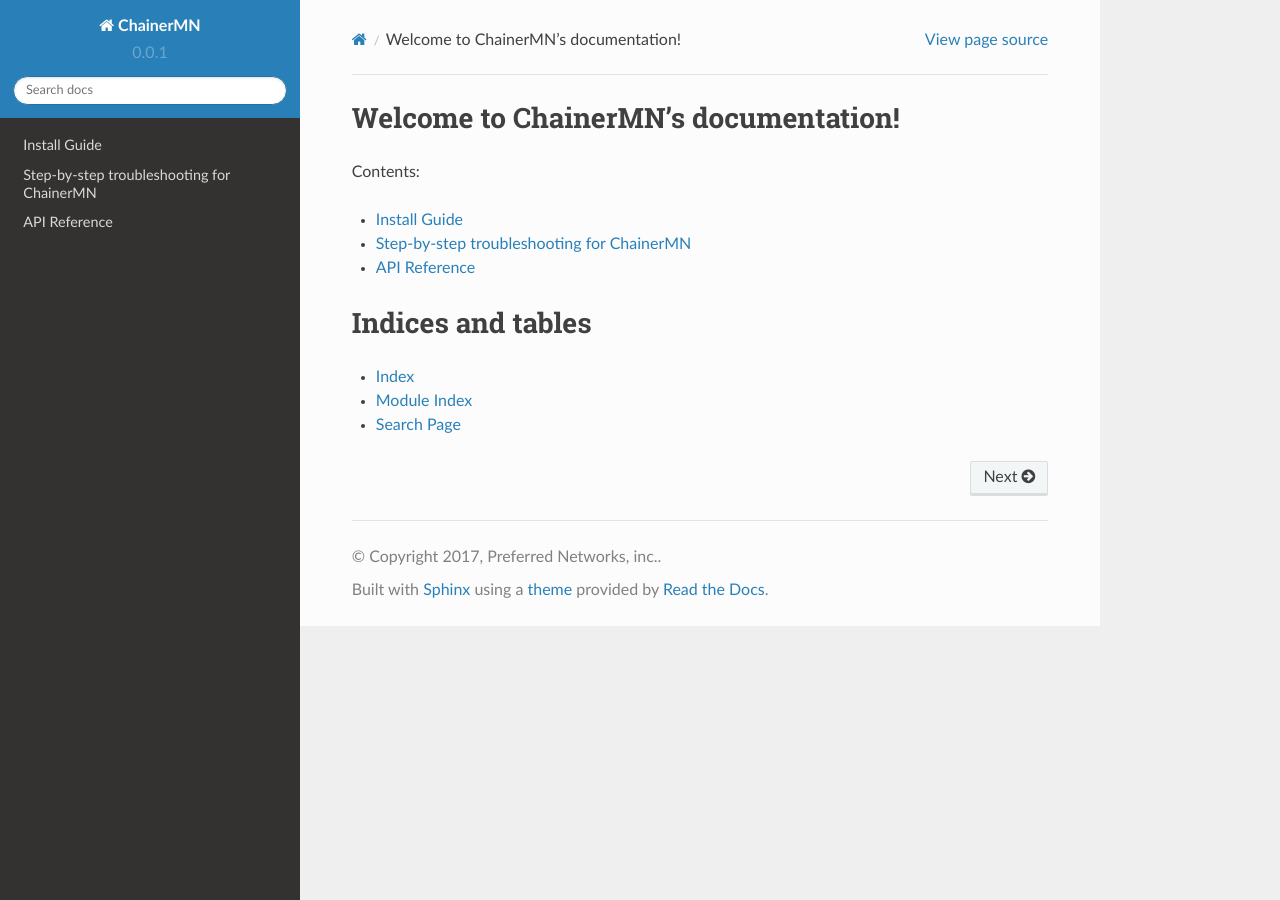
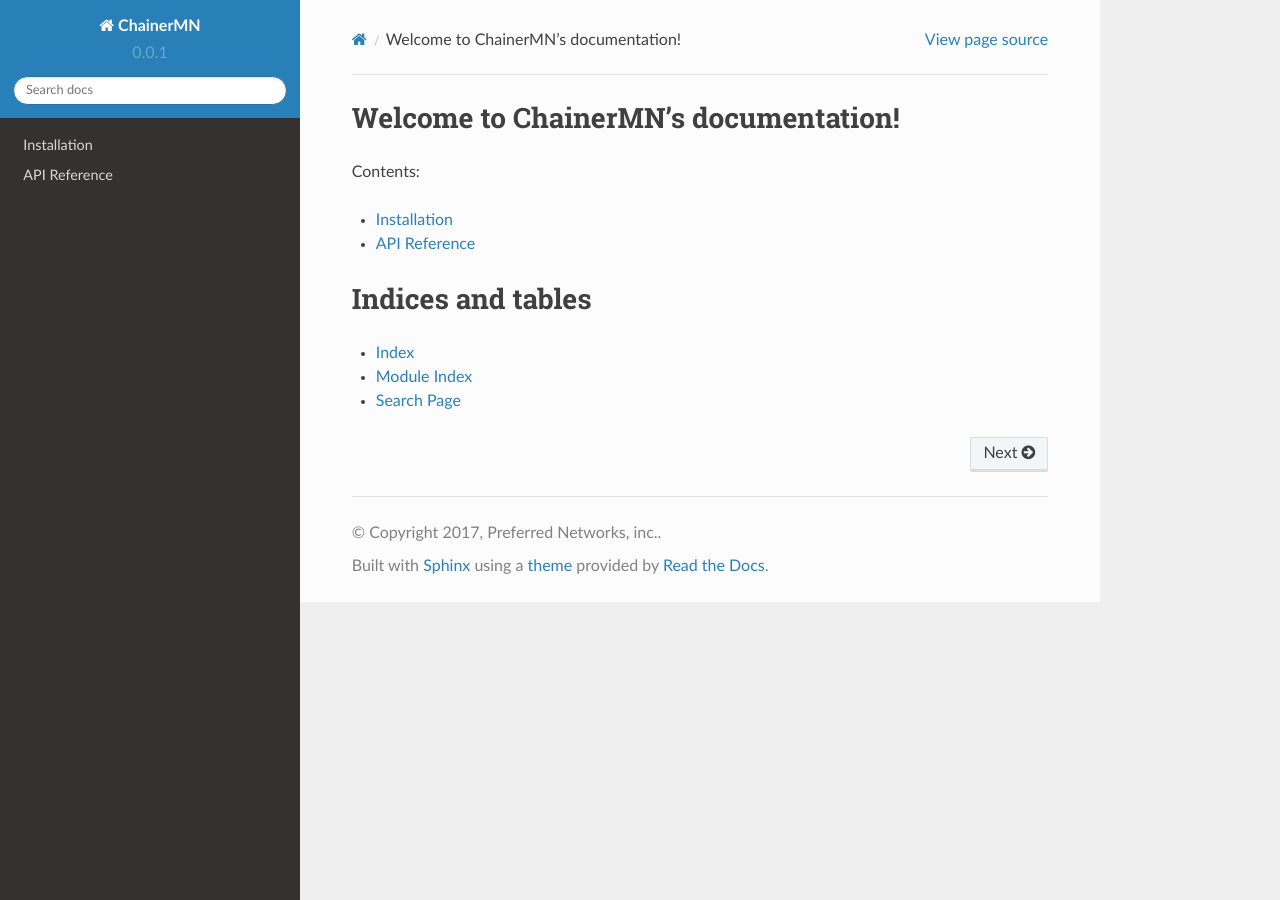
Before and after one commit to chainer/chainermn, a Sphinx documentation site: the page built from docs/source/index.rst, in a window 1280 px wide. Built offline with Sphinx 7.4.7 and the Read the Docs theme 2.0.0, drawn with Linux system fonts in a browser that asks for light colours; pages that are not in the unit, such as notebooks, are missing from menus.

Commit message:
Move the troubleshooting doc under installation section

```diff
--- a/docs/source/index.rst
+++ b/docs/source/index.rst
@@ -11,9 +11,8 @@
 .. toctree::
    :maxdepth: 1
 
-   install
+   installation/index
    tutorial
-   troubleshooting
    reference/index
 
 
--- a/docs/source/install.rst
+++ b/docs/source/installation/guide.rst
@@ -1,5 +1,5 @@
-Install Guide
-=============
+Installation Guide
+==================
 
 Requirements
 ------------
--- /dev/null
+++ b/docs/source/installation/index.rst
@@ -0,0 +1,10 @@
+.. module:: chainermn
+
+Installation
+============
+
+.. toctree::
+    :maxdepth: 2
+
+    guide
+    troubleshooting
--- a/docs/source/troubleshooting.rst
+++ b/docs/source/installation/troubleshooting.rst
@@ -1,7 +1,7 @@
 .. -*- coding: utf-8; -*-
 
-Step-by-step troubleshooting for ChainerMN
-==========================================
+Step-by-Step Troubleshooting
+============================
 
 This is a step-by-step troublehsooting for ChainerMN.
 Please follow these steps to identify and fix your problem.
```
